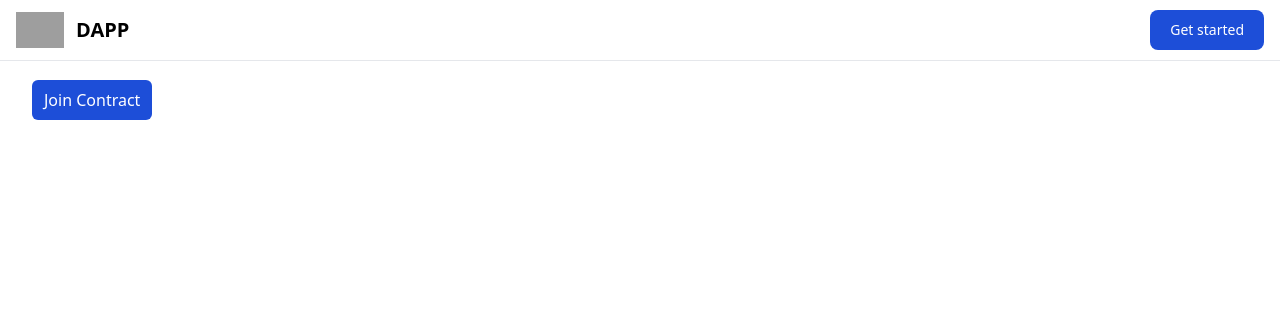
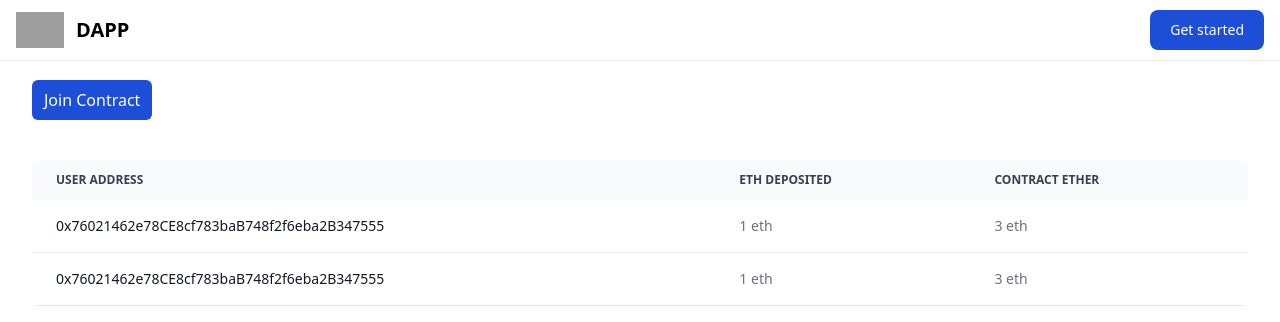
Before and after one commit to AliSinaYOusofi/web3, a Next.js app in the folder interaction/: page / in a window 1280 px wide. Shown: the top 322 px of the page. Built offline with nearby package versions, Linux system fonts and the light colour scheme; grey boxes are pictures that could not be loaded.

Commit message:
project is fucking done

```diff
--- a/interaction/components/UsersTable.jsx
+++ b/interaction/components/UsersTable.jsx
@@ -1,9 +1,57 @@
 import React from 'react'
+import { useAppContext } from '../context/context'
 
 export default function UsersTable() {
     // showing all data from the contract that paid eth to it.
 
+    const {getUsers, balance} = useAppContext(); // thats it for this component
+
+    // just map the result
     return (
-        <div>UsersTable</div>
+
+        <div className="overflow-x-auto relative mt-10 rounded-md">
+            <table className="w-full text-sm text-left text-gray-500 dark:text-gray-400">
+                <thead className="text-xs text-gray-700 uppercase bg-gray-50 dark:bg-gray-700 dark:text-gray-400">
+                    <tr>
+                        <th scope="col" className="py-3 px-6">
+                            User Address
+                        </th>
+                        <th scope="col" className="py-3 px-6">
+                            Eth Deposited
+                        </th>
+                        <th scope="col" className="py-3 px-6">
+                            Contract Ether
+                        </th>
+                    </tr>
+                </thead>
+                <tbody>
+                    <tr class="bg-white border-b dark:bg-gray-800 dark:border-gray-700">
+                        <th scope="row" className="py-4 px-6 font-medium text-gray-900 whitespace-nowrap dark:text-white">
+                            0x76021462e78CE8cf783baB748f2f6eba2B347555
+                        </th>
+                        <td className="py-4 px-6">
+                           1 eth
+                        </td>
+                        <td className="py-4 px-6">
+                            3 eth
+                        </td>
+
+                    </tr>
+                    <tr className="bg-white border-b dark:bg-gray-800 dark:border-gray-700">
+                        <th scopeName="row" className="py-4 px-6 font-medium text-gray-900 whitespace-nowrap dark:text-white">
+                            0x76021462e78CE8cf783baB748f2f6eba2B347555
+                        </th>
+                        <td className="py-4 px-6">
+                            1 eth
+                        </td>
+                        <td className="py-4 px-6">
+                           3 eth
+                        </td>
+                    </tr>
+
+                </tbody>
+            </table>
+        </div>
+
     )
 }
--- a/interaction/context/context.js
+++ b/interaction/context/context.js
@@ -9,6 +9,8 @@
     const [address, setAddress] = useState();
     const [contract, setContract] = useState();
     const [web3, setWeb3] = useState();
+    const [users, setUsers] = useState([]);
+    const [balance, setBalance] = useState(0);
 
 
     const connectWallet = async () => {
@@ -55,8 +57,35 @@
     }
 
     // another function for getting the functions that sended eth to the contract.
+    const getUsers = async () => {
 
-    return <appContext.Provider value={{connectWallet, address, addUser}}>{children}</appContext.Provider>
+        try {
+            // the method name is getCurrentUsers() in our smart contract.
+            const users = await contract.methods.getCurrentUsers().call();
+            setUsers(users);
+        } catch (error) {
+            console.log(error);
+        }
+
+    }
+
+    const currentContractBalance = async () => {
+        try {
+            const balance = await contract.methods.getCurrentContractBalance().call();
+            setBalance(balance);
+        } catch (error) {
+            console.log(error);
+        }
+    }
+    return <appContext.Provider value={{
+                connectWallet,
+                address,
+                addUser,
+                getUsers,
+                balance
+            }}
+                >{children}
+                </appContext.Provider>
 }
 
 export const useAppContext = () => {
--- a/interaction/pages/index.js
+++ b/interaction/pages/index.js
@@ -2,6 +2,7 @@
 import Image from 'next/image'
 import AddUser from '../components/AddUser'
 import Navigation from '../components/Navigation'
+import UsersTable from '../components/UsersTable'
 import { ContractProvider } from '../context/context'
 import styles from '../styles/Home.module.css'
 
@@ -16,6 +17,7 @@
       <ContractProvider>
         <Navigation />
         <AddUser />
+        <UsersTable />
       </ContractProvider>
     </div>
   )
```
